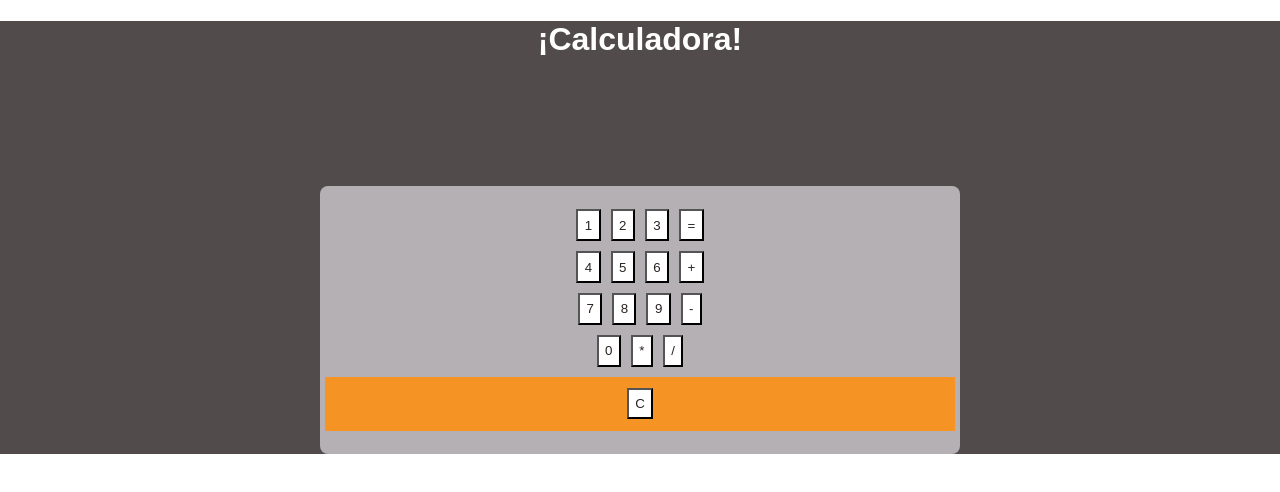
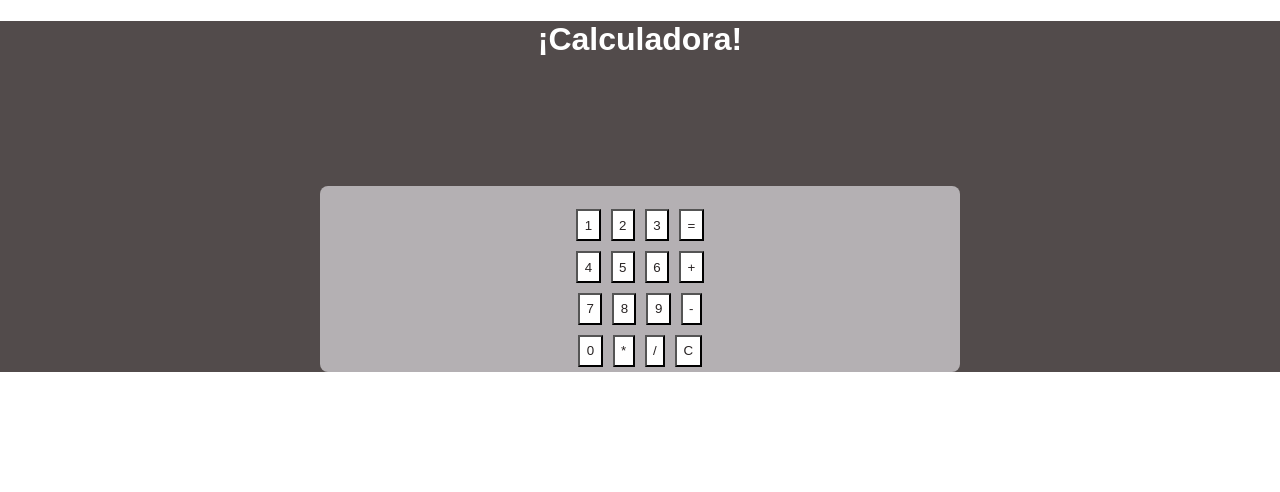
Before and after one commit to NicoUrrego/calculadoraReact, a React (Create React App) app: page / in a window 1280 px wide. Shown: the top 492 px of the page. Built offline with nearby package versions, Linux system fonts and the light colour scheme.

Commit message:
Commit styles boton

```diff
--- a/src/Calculadora.js
+++ b/src/Calculadora.js
@@ -64,7 +64,7 @@ const Calculadora = () => {
       <Button onClick={() => importNumber(0)}>0</Button>
       <Button onClick={() => operar("*")}>*</Button>
       <Button onClick={() => operar("/")}>/</Button>
-      <div className="Boton-C"><Button onClick={limpiar}>C</Button></div>
+      <Button onClick={limpiar}>C</Button>
       <br />
     </div>
   );
--- a/src/styles.css
+++ b/src/styles.css
@@ -22,8 +22,4 @@ button {
 
 .Boton-C {
 
-  color: rgb(41, 36, 36);
-  background-color: rgb(245, 148, 37);
-  padding: 1%;
-  margin: 5px;
 }
```
